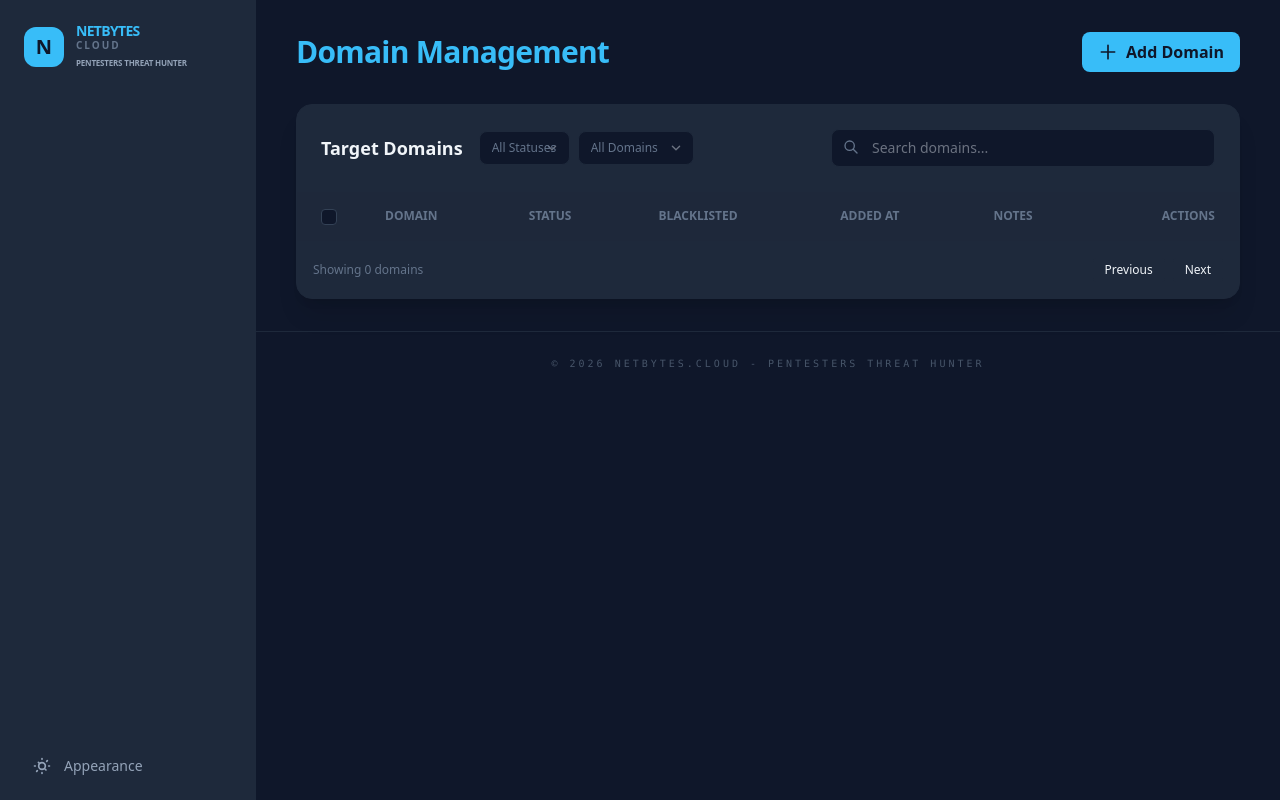
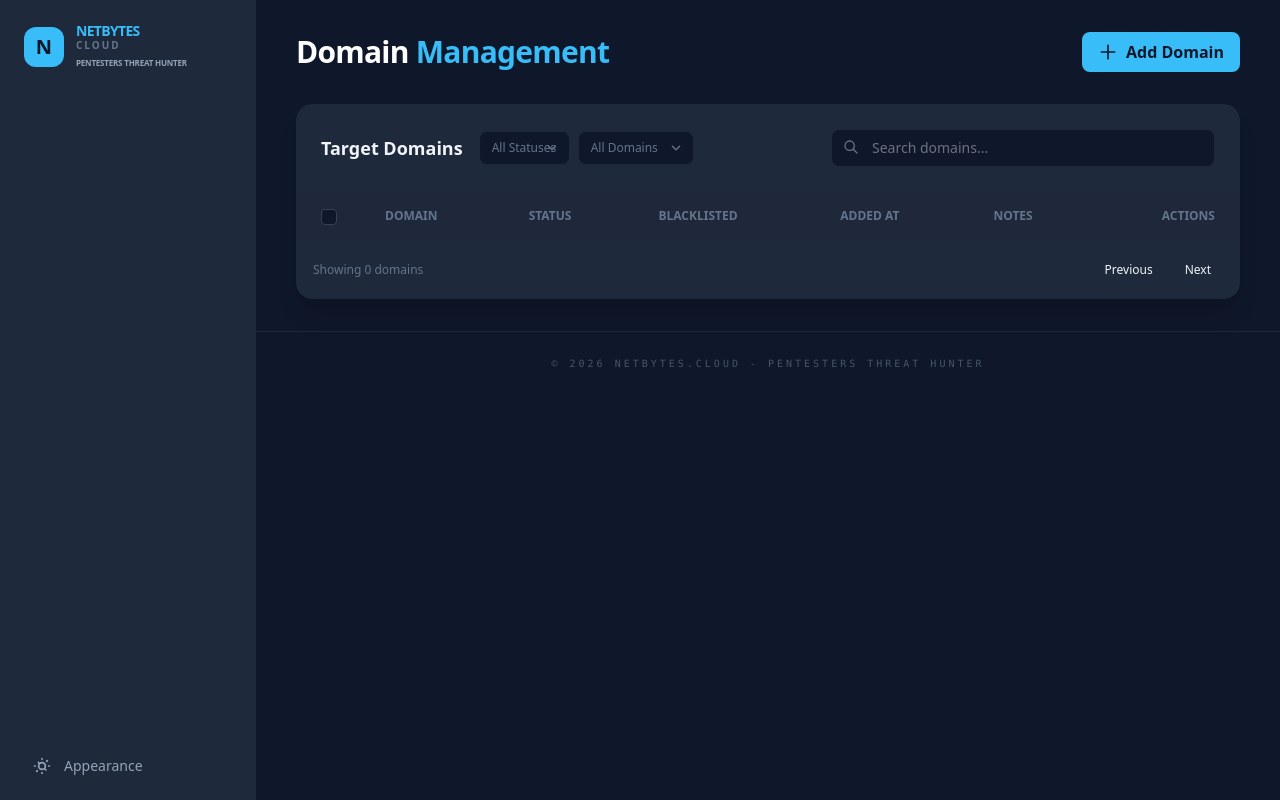
Before and after one commit to HOAXsk8/recon-dashboard, a Python web app: template templates/domains.html in a window 1280 px wide. Run offline with Jinja, Linux system fonts and the light colour scheme; the template is opened without the code that fills it, so the values that code supplies are empty; some libraries are stand-ins or nearby versions.

Commit message:
Update Domain Management title coloring for consistency

```diff
--- a/templates/domains.html
+++ b/templates/domains.html
@@ -7,7 +7,7 @@
 {% block content %}
 <div class="space-y-8 animate-fade-in">
     <div class="flex justify-between items-center">
-        <h2 class="text-3xl font-bold text-tech-accent tracking-tight">Domain Management</h2>
+        <h2 class="text-3xl font-bold tracking-tight text-white">Domain <span class="text-tech-accent">Management</span></h2>
         <button onclick="document.getElementById('add-domain-modal').classList.remove('hidden')" class="px-4 py-2 bg-tech-accent text-tech-bg font-bold rounded-lg hover:opacity-90 transition-opacity flex items-center space-x-2">
             <svg class="w-5 h-5" fill="none" stroke="currentColor" viewBox="0 0 24 24"><path stroke-linecap="round" stroke-linejoin="round" stroke-width="2" d="M12 4v16m8-8H4"></path></svg>
             <span>Add Domain</span>
```
